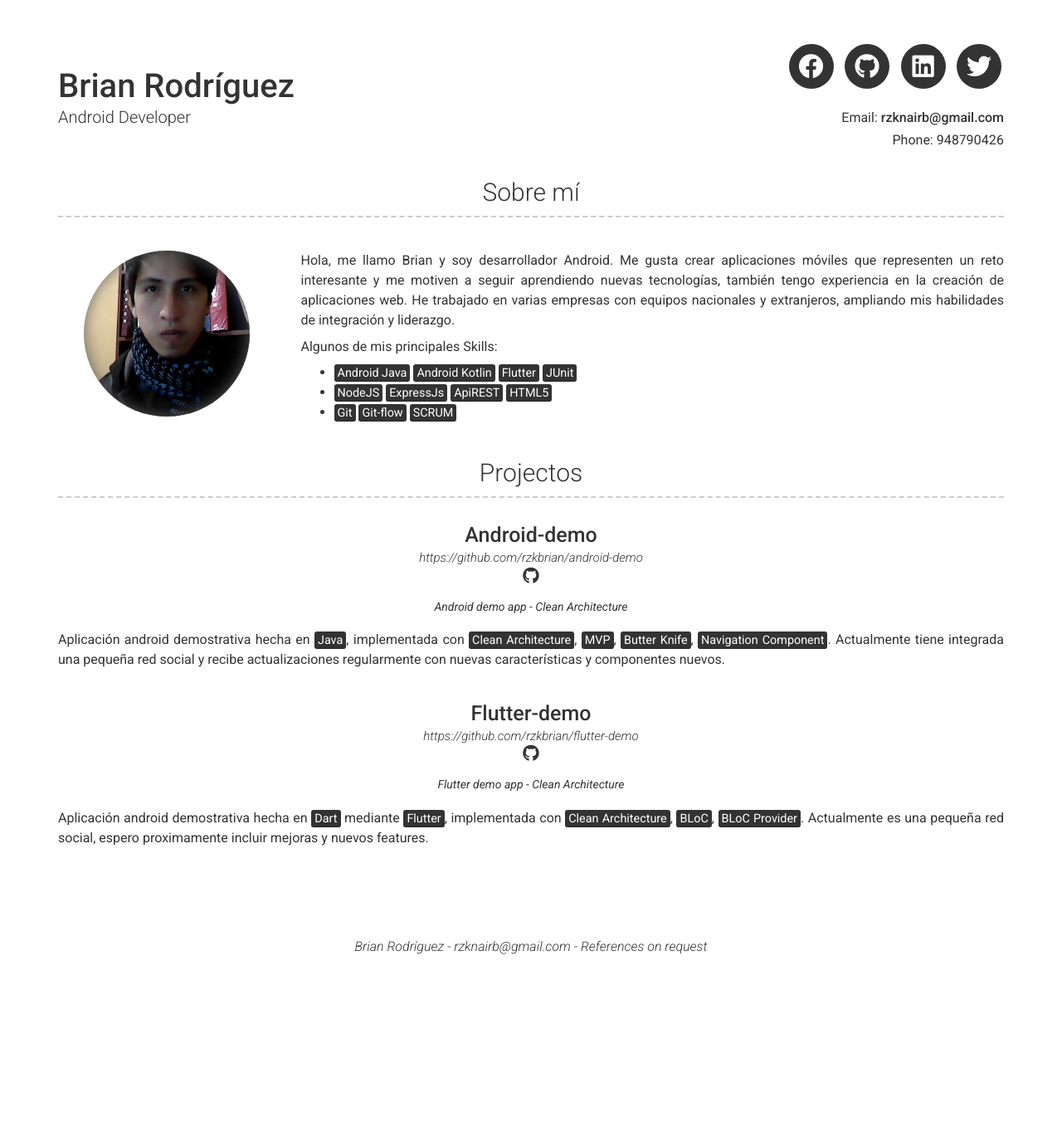
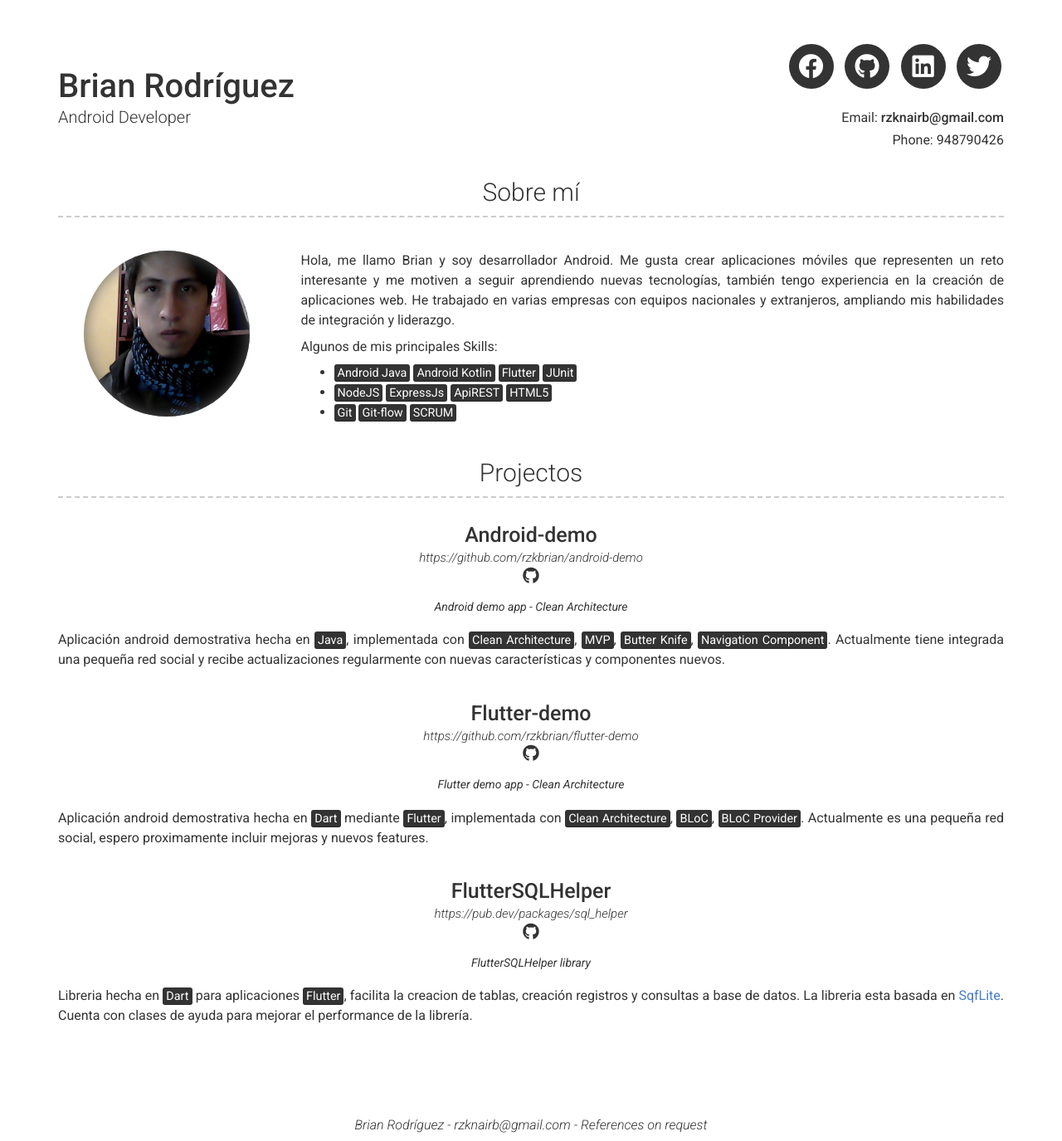
Before and after one commit to rzkbrian/rzkbrian.github.io, a Jekyll site: the page built from index.md, in a window 1280 px wide. Shown: the whole page at 83% size. Built offline with Jekyll 4.4.1, drawn with Linux system fonts in a browser that asks for light colours; nearby versions of some CDN libraries; before the commit the page ends 1161 px from its top, so only the background shows below that.

Commit message:
add new project

```diff
--- a/_data/projects.yml
+++ b/_data/projects.yml
@@ -16,3 +16,12 @@
     Flutter demo app - Clean Architecture
   description: | # this will include new lines to allow paragraphs
     Aplicación android demostrativa hecha en <mark>Dart</mark> mediante <mark>Flutter</mark>, implementada con <mark>Clean Architecture</mark>, <mark>BLoC</mark>, <mark>BLoC Provider</mark>. Actualmente es una pequeña red social, espero proximamente incluir mejoras y nuevos features.
+
+- layout: top-middle
+  name: FlutterSQLHelper
+  link: https://pub.dev/packages/sql_helper
+  github: rzkbrian/FlutterSQLHelper
+  quote: >
+    FlutterSQLHelper library
+  description: | # this will include new lines to allow paragraphs
+    Libreria hecha en <mark>Dart</mark> para aplicaciones <mark>Flutter</mark>, facilita la creacion de tablas, creación registros y consultas a base de datos. La libreria esta basada en [SqfLite](https://pub.dev/packages/sqflite). Cuenta con clases de ayuda para mejorar el performance de la librería.
```
